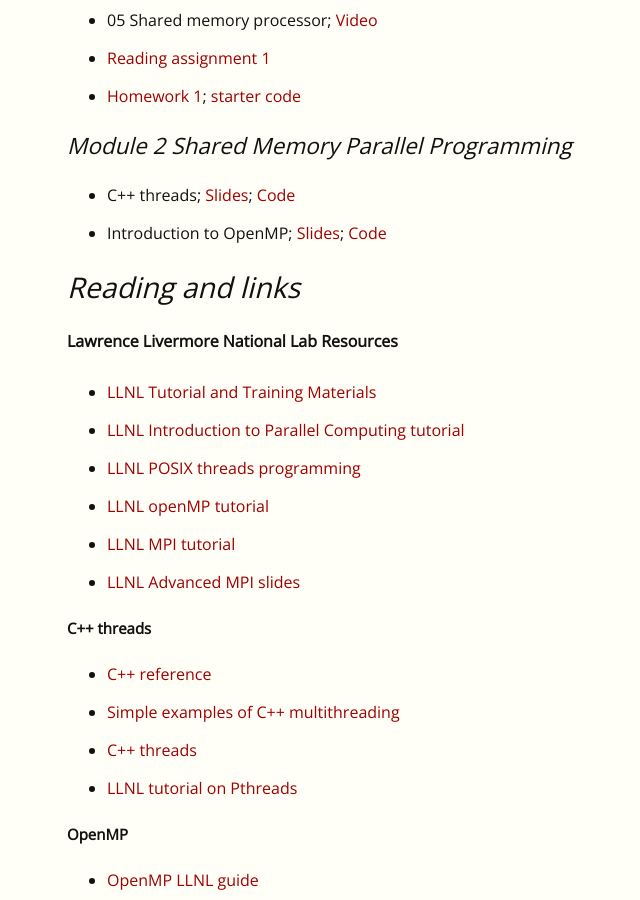
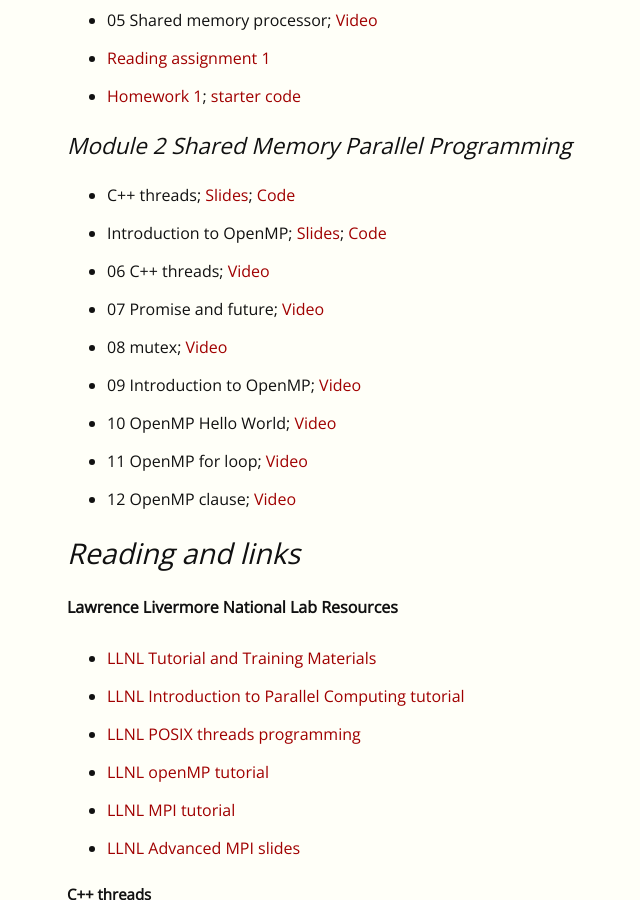
Before and after one commit to EricDarve/cme213-spring-2021, a Jekyll site: the page built from index.md, in a window 1280 px wide and 900 px high, scrolled down 1295 px. Shown: the whole window, without its empty margins (93-733 px from the left). Built offline with Jekyll 4.4.1, drawn with Linux system fonts in a browser that asks for light colours.

Commit message:
added videos

```diff
--- a/index.md
+++ b/index.md
@@ -45,6 +45,13 @@
 
 - C++ threads; [Slides](Lecture Slides/Lecture_03/Lecture.html); [Code](https://github.com/EricDarve/cme213-spring-2021/tree/main/Code/Lecture_03)
 - Introduction to OpenMP; [Slides](Lecture Slides/Lecture_04/Lecture.html); [Code](https://github.com/EricDarve/cme213-spring-2021/tree/main/Code/Lecture_04)
+- 06 C++ threads; [Video](https://stanford-pilot.hosted.panopto.com/Panopto/Pages/Viewer.aspx?id=f9bc07e2-9ed3-4659-b884-acff017ff497)
+- 07 Promise and future; [Video](https://stanford-pilot.hosted.panopto.com/Panopto/Pages/Viewer.aspx?id=79f84744-e1c9-47dc-a832-acff018a68f9)
+- 08 mutex; [Video](https://stanford-pilot.hosted.panopto.com/Panopto/Pages/Viewer.aspx?id=a6a16c1e-bcb7-4e7c-b70d-ad000005d4b3)
+- 09 Introduction to OpenMP; [Video](https://stanford-pilot.hosted.panopto.com/Panopto/Pages/Viewer.aspx?id=29287cfe-d491-4d39-a861-ad000121a591)
+- 10 OpenMP Hello World; [Video](https://stanford-pilot.hosted.panopto.com/Panopto/Pages/Viewer.aspx?id=4d946d55-6cc9-4b20-a7ad-ad0001249d0b)
+- 11 OpenMP for loop; [Video](https://stanford-pilot.hosted.panopto.com/Panopto/Pages/Viewer.aspx?id=1ec28d98-e910-4458-bac8-ad00012ce56a)
+- 12 OpenMP clause; [Video](https://stanford-pilot.hosted.panopto.com/Panopto/Pages/Viewer.aspx?id=daee4a50-36fa-48f1-a244-ad000138d1c7)
 
 ## Reading and links
 
```
